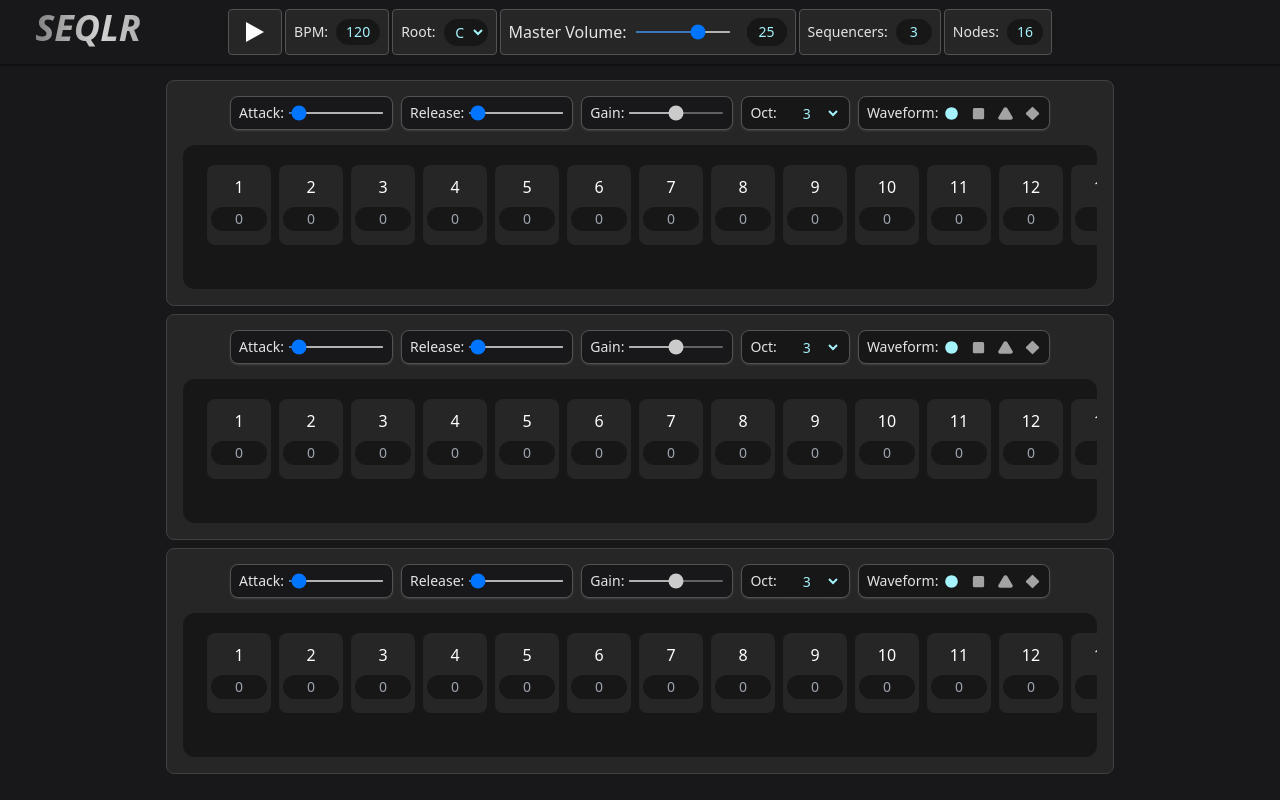
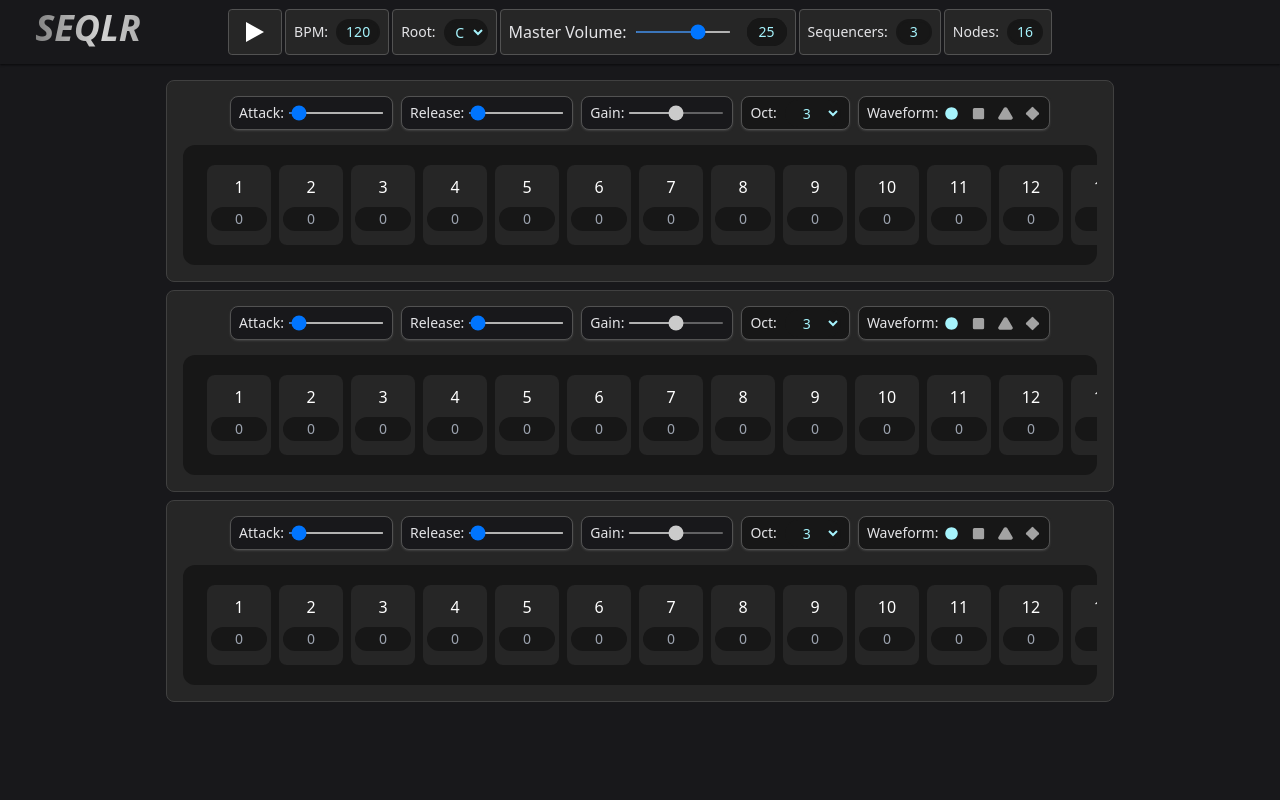
Before and after one commit to wjeffreys96/seqlr, a React (Vite) app: page / in a window 1280 px wide. Built offline with nearby package versions, Linux system fonts and the light colour scheme.

Commit message:
hotfix: display flex to fix divisor line styling issue

```diff
--- a/src/components/Sequencer.tsx
+++ b/src/components/Sequencer.tsx
@@ -45,7 +45,7 @@ export default function Sequencer() {
                         currentNote === 0 &&
                         obj.id === nodeCount - 1);
                     return (
-                      <div key={"iadk" + obj.id}>
+                      <div className="flex" key={"iadk" + obj.id}>
                         <SequencerNode
                           key={"snk" + obj.id}
                           obj={obj}
```
